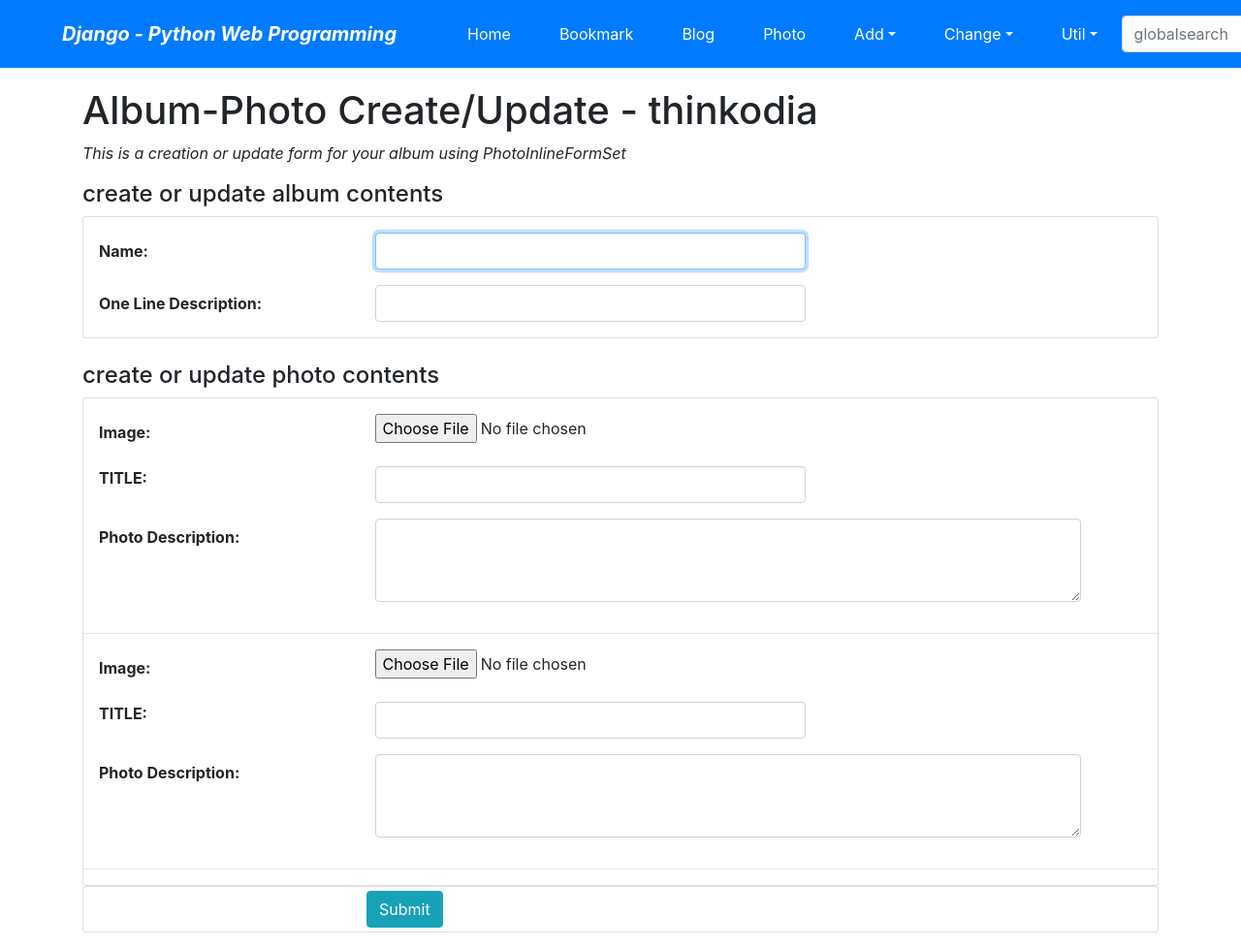
After one commit to ejjang2030/DemoWebProgramming, a Django app: page /photo/album/add/ in a window 1280 px wide. The commit adds this page. Shown: the whole page at 97% size. Run offline with Django 3.2, Linux system fonts and the light colour scheme; a user stored in the database is signed in; parts of the project's set-up code (start-up, migrations or seed data) failed here and were passed over; some libraries are stand-ins or nearby versions.

Commit message:
Chapter12 실전 프로그램 개발 - 콘텐츠 편집 기능(Photo 앱) 완료

```diff
--- /dev/null
+++ b/RedBook/ch99/photo/forms.py
@@ -0,0 +1,4 @@
+from django.forms import inlineformset_factory
+from photo.models import Album, Photo
+
+PhotoInlineFormSet = inlineformset_factory(Album, Photo, fields= ['image', 'title', 'description'], extra= 2)
--- a/RedBook/ch99/photo/models.py
+++ b/RedBook/ch99/photo/models.py
@@ -7,6 +7,7 @@ from photo.fields import ThumbnailImageField
 class Album(models.Model):
     name = models.CharField(max_length=30)
     description = models.CharField('One Line Description', max_length=100, blank=True)
+    owner = models.ForeignKey('auth.User', on_delete=models.CASCADE, verbose_name='OWNER', blank=True, null=True)
 
     class Meta:
         ordering = ('name',)
@@ -24,6 +25,7 @@ class Photo(models.Model):
     description = models.TextField('Photo Description', blank=True)
     image = ThumbnailImageField(upload_to='photo/%Y/%m')
     upload_dt = models.DateTimeField('Upload Date', auto_now_add=True)
+    owner = models.ForeignKey('auth.User', on_delete=models.CASCADE, verbose_name='OWNER', blank=True, null=True)
 
     class Meta:
         ordering = ('title',)
--- /dev/null
+++ b/RedBook/ch99/photo/templates/photo/album_form.html
@@ -0,0 +1,85 @@
+{% extends "base.html" %}
+
+{% load widget_tweaks %}
+
+{% block title %}album_form.html{% endblock %}
+
+{% block content %}
+<h1>Album-Photo Create/Update - {{user}}</h1>
+<p class="font-italic">This is a creation or update form for your album using PhotoInlineFormSet</p>
+
+{% if form.errors %}
+<div class="alert alert-danger">
+    <div class="font-weight-bold">Wrong! Please correct the form error(s) below.</div>
+    {{ form.errors }}
+</div>
+{% endif %}
+
+{% if formset.errors %}
+<div class="alert alert-warning">
+    <div class="font-weight-bold">Wrong! Please correct the formset error(s) below.</div>
+    {% for formerrors in forset.errors %}
+        {{ formerrors }}
+    {% endfor %}
+</div>
+{% endif %}
+
+{% if form.is_multipart or formset.is_multipart %}
+<form enctype="multipart/form-data" action="" method="post">
+{% else %}
+<form action="." method="post">
+{% endif %}
+    {% csrf_token %}
+    <h4>create or update album contents</h4>
+    <fieldset class="card pt-3">
+        <div class="form-group row">
+            {{ form.name|add_label_class:"col-form-label col-sm-3 ml-3 font-weight-bold" }}
+            <div class="col-sm-5">
+                {{ form.name|add_class:"form-control"|attr:"autofocus" }}
+            </div>
+        </div>
+        <div class="form-group row">
+            {{ form.description|add_label_class:"col-form-label col-sm-3 ml-3 font-weight-bold" }}
+            <div class="col-sm-5">
+                {{ form.description|add_class:"form-control" }}
+             </div>
+        </div>
+    </fieldset>
+    <br>
+
+    <h4>create or update photo contents</h4>
+    <fieldset class="card pt-3">
+        {{ formset.management_form }}
+        {% for form in formset %}
+            {{ form.id }}
+            {# form.album #}
+        <div class="form-group row">
+            {{ form.image|add_label_class:"col-form-label col-sm-3 ml-3 font-weight-bold" }}
+            <div class="col-sm-5">
+                {{ form.image|add_class:"form-control-file" }}
+            </div>
+        </div>
+        <div class="form-group row">
+            {{ form.title|add_label_class:"fol-form-label col-sm-3 ml-3 font-weight-bold" }}
+            <div class="col-sm-5">
+                {{ form.title|add_class:"form-control" }}
+            </div>
+        </div>
+        <div class="form-group row">
+            {{ form.description|add_label_class:"col-form-label col-sm-3 ml-3 font-weight-bold" }}
+            <div class="col-sm-8">
+                {{ form.description|add_class:"form-control"|attr:"rows:3" }}
+            </div>
+        </div>
+
+        <hr>
+        {% endfor %}
+    </fieldset>
+
+    <div class="form-group card py-1">
+        <div class="offset-sm-3 col-sm-5">
+            <input type="submit" value="Submit" class="btn btn-info"/>
+        </div>
+    </div>
+</form>
+{% endblock %}
--- a/RedBook/ch99/photo/urls.py
+++ b/RedBook/ch99/photo/urls.py
@@ -1,18 +1,42 @@
 from django.urls import path
 from django.views.generic import ListView, DetailView
-from photo.models import Album, Photo
+from photo import views
 
 app_name = 'photo'
 urlpatterns = [
     # Example: /photo/
-    path('', ListView.as_view(model=Album), name='index'),
+    path('', views.AlbumLV.as_view(), name='index'),
 
     # Example: /photo/album/, same as /photo/
-    path('album', ListView.as_view(model=Album), name='album_list'),
+    path('album', views.AlbumLV.as_view(), name='album_list'),
 
     # Example: /photo/album/99/
-    path('album/<int:pk>/', DetailView.as_view(model=Album), name='album_detail'),
+    path('album/<int:pk>/', views.AlbumDV.as_view(), name='album_detail'),
 
     # Example: /photo/photo/99/
-    path('photo/<int:pk>/', DetailView.as_view(model=Photo), name='photo_detail'),
+    path('photo/<int:pk>/', views.PhotoDV.as_view(), name='photo_detail'),
+
+    # Example: /photo/album/add/
+    path('album/add/', views.AlbumPhotoCV.as_view(), name='album_add'),
+
+    # Example: /photo/album/change/
+    path('album/change/', views.AlbumChangeLV.as_view(), name='album_change'),
+
+    # Example: /photo/album/99/update/
+    path('album/<int:pk>/update/', views.AlbumPhotoUV.as_view(), name='album_update'),
+
+    # Example: /photo/album/99/delete/
+    path('album/<int:pk>/delete/', views.AlbumDelV.as_view(), name='photo_delete'),
+
+    # Example: /photo/photo/add/
+    path('photo/add/', views.PhotoCV.as_view(), name='photo_add'),
+
+    # Example: /photo/photo/change/
+    path('photo/change/', views.PhotoChangeLV.as_view(), name='photo_change'),
+
+    # Example: /photo/photo/99/update/
+    path('photo/<int:pk>/update/', views.PhotoUV.as_view(), name='photo_update'),
+
+    # Example: /photo/photo/99/delete/
+    path('photo/<int:pk>/delete/', views.PhotoDelV.as_view(), name='photo_delete'),
 ]
--- a/RedBook/ch99/photo/views.py
+++ b/RedBook/ch99/photo/views.py
@@ -1,5 +1,11 @@
 from django.views.generic import ListView, DetailView
 from photo.models import Album, Photo
+from django.contrib.auth.mixins import LoginRequiredMixin
+from django.shortcuts import redirect
+from django.urls import reverse_lazy
+from django.views.generic import CreateView, UpdateView, DeleteView
+from mysite.views import OwnerOnlyMixin
+from photo.forms import PhotoInlineFormSet
 
 
 class AlbumLV(ListView):
@@ -12,3 +18,101 @@ class AlbumDV(DetailView):
 
 class PhotoDV(DetailView):
     model = Photo
+
+
+# -- Create/Change-list/Update/Delete for Photo
+class PhotoCV(LoginRequiredMixin, CreateView):
+    model = Photo
+    fields = ('album', 'title', 'image', 'description')
+    success_url = reverse_lazy('photo:index')
+
+    def form_valid(self, form):
+        form.instance.owner = self.request.user
+        return super().form_valid(form)
+
+
+class PhotoChangeLV(LoginRequiredMixin, ListView):
+    model = Photo
+    template_name = 'photo/photo_change_list.html'
+
+    def get_queryset(self):
+        return Photo.objects.filter(owner=self.request.user)
+
+
+class PhotoUV(OwnerOnlyMixin, UpdateView):
+    model = Photo
+    fields = ('album', 'title', 'image', 'description')
+    success_url = reverse_lazy('photo:index')
+
+
+class PhotoDelV(OwnerOnlyMixin, DeleteView):
+    model = Photo
+    success_url = reverse_lazy('photo:index')
+
+
+# -- Change-list/Delete for Album
+class AlbumChangeLV(LoginRequiredMixin, ListView):
+    model = Album
+    template_name = 'photo/album_change_list.html'
+
+    def get_queryset(self):
+        return Album.objects.filter(owner=self.request.user)
+
+
+class AlbumDelV(OwnerOnlyMixin, DeleteView):
+    model = Album
+    success_url = reverse_lazy('photo:index')
+
+
+# -- (InlineFormSet) Create/Update for Album)
+class AlbumPhotoCV(LoginRequiredMixin, CreateView):
+    model = Album
+    fields = ('name', 'description')
+    success_url = reverse_lazy('photo:index')
+
+    def get_context_data(self, **kwargs):
+        context = super().get_context_data(**kwargs)
+        if self.request.POST:
+            context['formset'] = PhotoInlineFormSet(self.request.POST, self.request.FILES)
+        else:
+            context['formset'] = PhotoInlineFormSet()
+        return context
+
+    def form_valid(self, form):
+        form.instance.owner = self.request.user
+        context = self.get_context_data()
+        formset = context['formset']
+        for photoform in formset:
+            photoform.instance.owner = self.request.user
+        if formset.is_valid():
+            self.object = form.save()
+            formset.instance = self.object
+            formset.save()
+            return redirect(self.get_success_url())
+        else:
+            return self.render_to_response(self.get_context_data(form=form))
+
+
+class AlbumPhotoUV(OwnerOnlyMixin, UpdateView):
+    model = Album
+    fields = ('name', 'description')
+    success_url = reverse_lazy('photo:index')
+
+    def get_context_data(self, **kwargs):
+        context = super().get_context_data(**kwargs)
+        if self.request.POST:
+            context['formset'] = PhotoInlineFormSet(self.request.POST, self.request.FILES, instance=self.object)
+        else:
+            context['formset'] = PhotoInlineFormSet(instance=self.object)
+        return context
+
+    def form_valid(self, form):
+        context = self.get_context_data()
+        formset = context['formset']
+        if formset.is_valid():
+            self.object = form.save()
+            formset.instance = self.object
+            formset.save()
+            return redirect(self.get_success_url())
+        else:
+            return self.render_to_response(self.get_context_data(form=form))
--- a/RedBook/ch99/templates/base.html
+++ b/RedBook/ch99/templates/base.html
@@ -36,8 +36,8 @@
                     <a class="dropdown-item" href="{% url 'bookmark:add' %}">Bookmark</a>
                     <a class="dropdown-item" href="{% url 'blog:add' %}">Post</a>
                     <div class="dropdown-divider"></div>
-                    <a class="dropdown-item" href="">Album</a>
-                    <a class="dropdown-item" href="">Photo</a>
+                    <a class="dropdown-item" href="{% url 'photo:album_add' %}">Album</a>
+                    <a class="dropdown-item" href="{% url 'photo:photo_add' %}">Photo</a>
                 </div>
             </li>
             <li class="nav-item dropdown mx-1 btn btn-primary">
@@ -46,8 +46,8 @@
                     <a class="dropdown-item" href="{% url 'bookmark:change' %}">Bookmark</a>
                     <a class="dropdown-item" href="{% url 'blog:change' %}">Post</a>
                     <div class="dropdown-divider"></div>
-                    <a class="dropdown-item" href="">Album</a>
-                    <a class="dropdown-item" href="">Photo</a>
+                    <a class="dropdown-item" href="{% url 'photo:album_add' %}">Album</a>
+                    <a class="dropdown-item" href="{% url 'photo:photo_add' %}">Photo</a>
                 </div>
             </li>
             <li class="nav-item dropdown mx-1 btn btn-primary">
```
Also changed, not shown: RedBook/ch99/photo/templates/photo/album_change_list.html (added, +32 -0 lines), RedBook/ch99/photo/templates/photo/album_confirm_delete.html (added, +15 -0 lines), RedBook/ch99/photo/templates/photo/photo_change_list.html (added, +34 -0 lines), RedBook/ch99/photo/templates/photo/photo_confirm_delete.html (added, +15 -0 lines), RedBook/ch99/photo/templates/photo/photo_form.html (added, +60 -0 lines), RedBook/ch99/db.sqlite3, RedBook/ch99/media/photo/2021/04/Chord_Icon.png (added), RedBook/ch99/media/photo/2021/04/Chord_Icon.thumb.jpg (added), RedBook/ch99/photo/migrations/0002_auto_20210422_1615.py (added).
